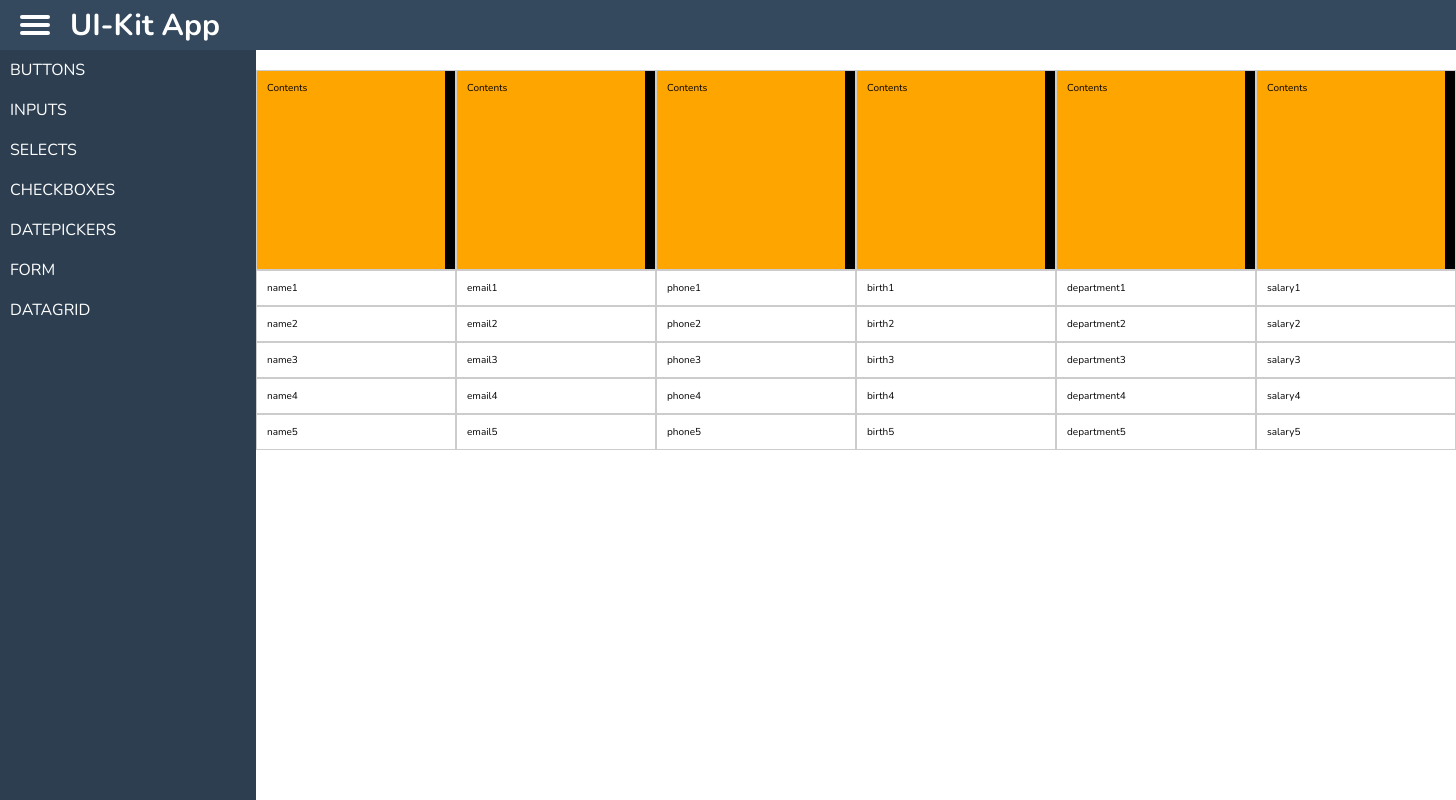
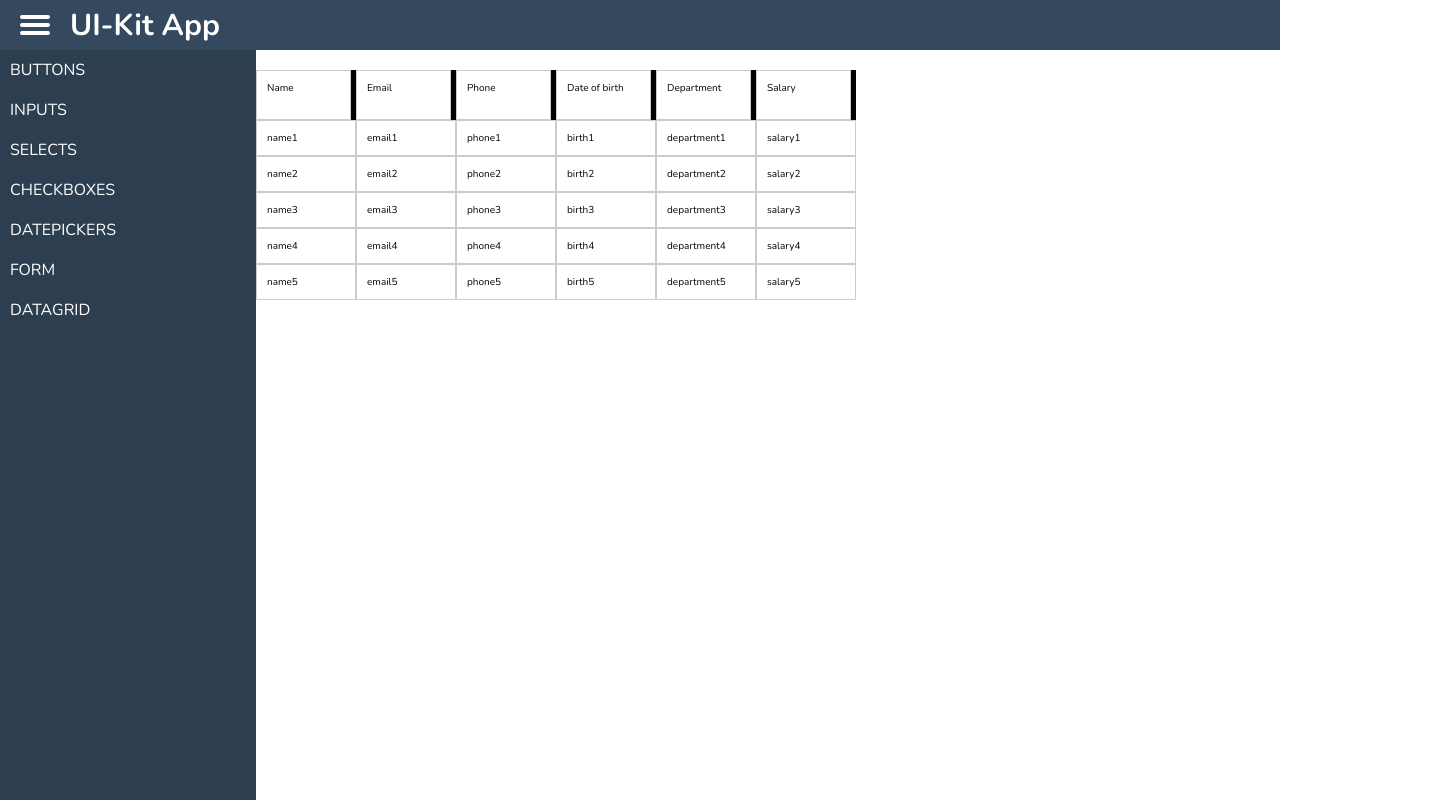
Before and after one commit to a-korkin/ui-kit-v1, a React (Create React App) app: page /datagrid in a window 1280 px wide. Shown: the whole page, 1456 px wide, since content can reach past the window. Built offline with nearby package versions, Linux system fonts and the light colour scheme.

Commit message:
resizable column

```diff
--- a/src/components/AppRouter/AppRouter.tsx
+++ b/src/components/AppRouter/AppRouter.tsx
@@ -1,5 +1,5 @@
 import React from "react";
-import { Switch, Route } from "react-router-dom";
+import { Switch, Route, Redirect } from "react-router-dom";
 import Buttons from "../../pages/Buttons";
 import Checkboxes from "../../pages/Checkboxes";
 import DataGridPage from "../../pages/DataGrid";
@@ -12,7 +12,6 @@ import Test from "../../pages/Test";
 const AppRouter: React.FC = () => {
     return (
         <Switch>
-            <Route path="/" component={Test} exact={true} />
             <Route path="/buttons" component={Buttons} exact={true} />
             <Route path="/inputs" component={Inputs} exact={true} />
             <Route path="/selects" component={Selects} exact={true} />
@@ -20,6 +19,7 @@ const AppRouter: React.FC = () => {
             <Route path="/datepickers" component={DatePickers} exact={true} />
             <Route path="/form" component={Form} exact={true} />
             <Route path="/datagrid" component={DataGridPage} exact={true} />
+            <Redirect to="/buttons" />
         </Switch>
     );
 }
--- a/src/pages/Test.tsx
+++ b/src/pages/Test.tsx
@@ -1,5 +1,5 @@
 import React from "react";
-import { ResizableBox, Resizable } from "react-resizable";
+import { ResizableBox } from "react-resizable";
 
 import "./pages.scss";
 
--- a/src/pages/pages.scss
+++ b/src/pages/pages.scss
@@ -37,18 +37,18 @@
     }
 }
 
-.react-resizable {
-    background-color: orange;
-    position: relative;
-}
+// .react-resizable {
+//     background-color: orange;
+//     position: relative;
+// }
 
-.react-resizable-handle-se {
-    width: 1rem;
-    height: 100%;
-    cursor: ew-resize;
-    background-color: #000;
-    display: block;
-    position: absolute;
-    right: 0;
-    bottom: 0;
-}
+// .react-resizable-handle-se {
+//     width: 1rem;
+//     height: 100%;
+//     cursor: ew-resize;
+//     background-color: #000;
+//     display: block;
+//     position: absolute;
+//     right: 0;
+//     bottom: 0;
+// }
--- a/src/ui/Calendar/Calendar.tsx
+++ b/src/ui/Calendar/Calendar.tsx
@@ -1,4 +1,4 @@
-import React, { useEffect, useState } from "react";
+import React, { useEffect, useRef, useState } from "react";
 import { FaAngleLeft, FaAngleRight } from "react-icons/fa";
 import { IDate, IMonth } from "../../models";
 
@@ -134,9 +134,11 @@ const Calendar: React.FC<ICalendarProps> = ({value, onChange}) => {
         onChange(newDate);
     }
 
+
+
     useEffect(() => {
         setDate(convertDate(value));
-    }, [value]);
+    }, []);
 
     return (
         <div className="calendar">
--- a/src/ui/DataGrid/Column.tsx
+++ b/src/ui/DataGrid/Column.tsx
@@ -1,19 +1,16 @@
-import React, { useCallback, useRef, useState } from "react";
+import React from "react";
 import { IColumn } from "../../models";
-import { useResizeDetector } from "react-resize-detector";
 import { ResizableBox } from 'react-resizable';
 
 interface IColumnProps {
     column: IColumn;
+    width: number;
+    height: number;
     setCurrent: (current: IColumn) => void;
     dropColumn: (col: IColumn) => void;
-    resizeColumn: (col: IColumn) => void;
 }
 
-const Column: React.FC<IColumnProps> = ({column, setCurrent, dropColumn, resizeColumn}) => {
-    // const [hold, setHold] = useState<boolean>(false);
-    // const [positionX, setPositionX] = useState<number>(1);
-    // const [width, setWidth] = useState<number>(100);
+const Column: React.FC<IColumnProps> = ({column, width, height, setCurrent, dropColumn}) => {
 
     const dragStartHandler = (e: React.DragEvent<HTMLDivElement>, col: IColumn) => {
         setCurrent(col);
@@ -35,80 +32,23 @@ const Column: React.FC<IColumnProps> = ({column, setCurrent, dropColumn, resizeC
         e.preventDefault();
         dropColumn(col);
     }
-
-    const onResize = useCallback(() => {
-        // console.log(`${ref.current.id} - ${ref.current.clientWidth}`);
-        resizeColumn(column);
-        // console.log(column);
-        // console.log(`${ref.current.clientWidth}`);
-    }, []);
-
-    // const {width, height, ref} = useResizeDetector({ onResize });
-
-
-    const spanRef = useRef<HTMLSpanElement>(null);
-
-    // const mouseMoveHandler = (e: React.MouseEvent<HTMLSpanElement>) => {
-
-    //     console.log(hold);
-
-    //     if (hold) {
-    //         // console.log(spanRef.current?.clientWidth); //, positionX - e.screenX);
-    //         // setWidth(spanRef.current?.clientWidth ?? 1 + positionX - e.screenX)
-
-    //         setWidth((width + (positionX - e.screenX) * -1));
-    //     }
-
-
-    //     // console.log(width + (positionX - e.screenX) * -1);
-    //     // setWidth(prevState => {
-    //     //     return width + (positionX - e.screenX) * -1;
-    //     // });
-    // }
-
-    // const mouseDownHandler = (e: React.MouseEvent<HTMLSpanElement>) => {
-    //     setHold(true);
-    //     setPositionX(e.screenX);
-    //     console.log("click on");
-    // }
-
-    // const mouseUpHandler = (e: React.MouseEvent<HTMLSpanElement>) => {
-    //     setHold(false);
-    //     // console.log("click off");
-    // }
-
     return (
-        <ResizableBox className="grid-column" width={200} height={200}
-            minConstraints={[100, 100]} maxConstraints={[300, 300]}>
-            <span>Contents</span>
+        <ResizableBox
+            width={width}
+            height={height}
+            axis="x">
+            <div
+                className="grid-column"
+                draggable={true}
+                onDragStart={e => dragStartHandler(e, column)}
+                onDragLeave={dragLeaveHandler}
+                onDragEnd={dragEndHandler}
+                onDragOver={dragOverHandler}
+                onDrop={e => dropHandler(e, column)}
+            >
+                {column.name}
+            </div>
         </ResizableBox>
-
-        // <div
-        //     // ref={ref}
-        //     className="grid-column"
-        //     // draggable={true}
-        //     onDragStart={e => dragStartHandler(e, column)}
-        //     onDragLeave={dragLeaveHandler}
-        //     onDragEnd={dragEndHandler}
-        //     onDragOver={dragOverHandler}
-        //     onDrop={e => dropHandler(e, column)}
-        //     style={{width: width}}
-        // >
-        //     <span
-        //         ref={spanRef}
-        //         className="resize-line"
-        //         // onDrag={e => console.log("drag")}
-        //         onDragStart={e => setHold(true)}
-        //         onDragEnd={e => setHold(false)}
-        //         onMouseMove={e => mouseMoveHandler(e)}
-        //         // onMouseDown={e => mouseDownHandler(e)}
-        //         // onMouseUp={e => mouseUpHandler(e)}
-        //         // onMouseUpCapture={e => console.log("test")}
-        //         // onMouseOver={e => console.log("test")}
-        //     ></span>
-        //     {column.name}
-        //     {/* {column.name} {width} {height} */}
-        // </div>
     );
 }
 
--- a/src/ui/DataGrid/DataGrid.scss
+++ b/src/ui/DataGrid/DataGrid.scss
@@ -5,53 +5,22 @@
     &-column {
         border: .1rem solid #ccc;
         padding: 1rem;
-        resize: horizontal;
-        // overflow: auto;
-        position: relative;
+        height: 100%;
+        width: 100%;
+        margin-right: auto;
+    }
 
-        .resize-line {
-            display: inline-block;
-            width: 1rem;
+    .react-resizable {
+        display: flex;
+        width: 100%;
+
+        &-handle-se {
             height: 100%;
-            background-color: blue;
-            position: absolute;
-            top: 0;
-            right: 0;
-            cursor: e-resize;
+            width: .5rem;
+            background-color: #000;
+            cursor: ew-resize;
         }
     }
-
-    // &-column::-webkit-resizer {
-    //     background: transparent;
-
-    //     &::before {
-    //         content: "";
-    //         height: 10rem;
-    //         width: 1rem;
-    //         background-color: blue;
-    //     }
-    // }
-
-    // ::-webkit-resizer {
-
-        // background-image: url(http://i.imgur.com/hQZDwHs.png);
-        // height: 100%;
-
-        // background-color: blue;
-        // display: block;
-        // width: 3rem;
-        // height: 3rem;
-        // position: relative;
-
-        // &:after {
-        //     content: "";
-        //     width: 2rem;
-        //     height: 5rem;
-        //     background-color: orangered;
-        //     position: absolute;
-        //     top: 0;
-        // }
-    // }
 
     &-column-data {
         border: .1rem solid #ccc;
--- a/src/ui/DataGrid/DataGrid.tsx
+++ b/src/ui/DataGrid/DataGrid.tsx
@@ -93,10 +93,6 @@ const DataGrid: React.FC = () => {
         }
     }
 
-    const resizeColumnHandler = (column: IColumn) => {
-        // console.log(column);
-    }
-
     return (
         <div className="grid">
             {
@@ -104,9 +100,10 @@ const DataGrid: React.FC = () => {
                     <Column
                         key={col.id}
                         column={col}
+                        width={100}
+                        height={50}
                         setCurrent={setCurrentColumn}
                         dropColumn={dropColumnHandler}
-                        resizeColumn={resizeColumnHandler}
                     />
                 ))
             }
```
